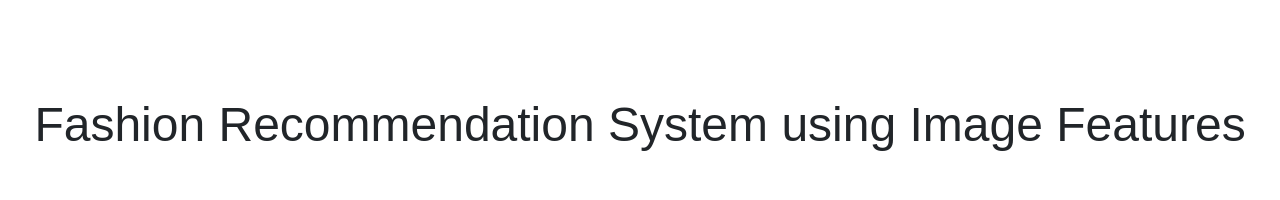
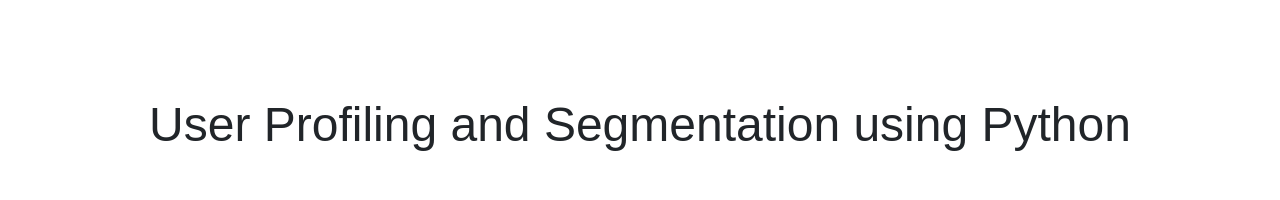
Before and after one commit to jordanhe23/homepage.github.io, a plain HTML site: page subpage/p4.html in a window 1280 px wide. Shown: the top 200 px of the page. Drawn offline with nearby package versions, Linux system fonts and the light colour scheme.

Commit message:
title update

```diff
--- a/subpage/p4.html
+++ b/subpage/p4.html
@@ -13,7 +13,7 @@
 
   <section id="feature" class="py-5" style="font-family: sans-serif;" >
     <div class="px- pt-5 mb-5 text-center">
-        <h1 class="display-5 text-body">Fashion Recommendation System using Image Features</h1>
+        <h1 class="display-5 text-body">User Profiling and Segmentation using Python</h1>
         <img class="d-block mx-auto mb-4 mt-5 container" src="../pics/p4.webp" alt="fashion_graph">
         <div class="col-lg-6 mx-auto" style="font-size: 14px;">
           <a href="https://github.com/jordanhe23/UserProfilingandSegmentation.git">
```
